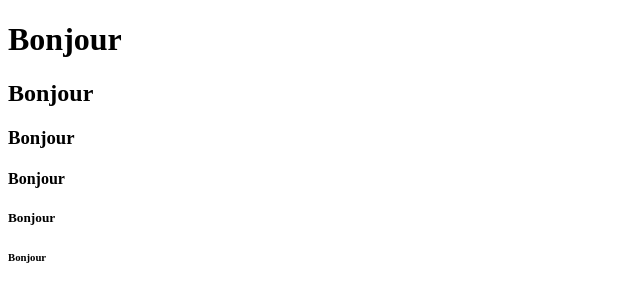
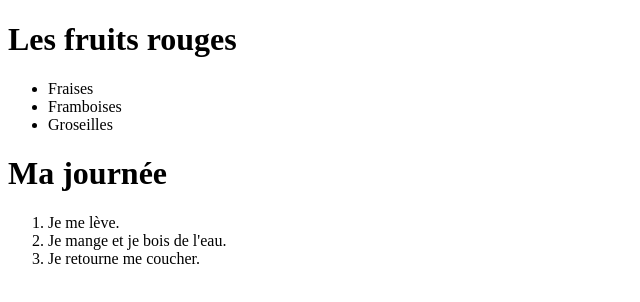
Before and after one commit to annickkere/MyFirstWebsite, a plain HTML site: page index.html in a window 1280 px wide. Shown: the whole page, without its empty margins (0-640 px from the left). Drawn offline with Linux system fonts and the light colour scheme.

Commit message:
Testing ordered and unordered lists!

```diff
--- a/index.html
+++ b/index.html
@@ -7,11 +7,18 @@
 
 	<body>
 		<!--Ceci est une première impression de mon site web professionnel!-->
-		<h1>Bonjour</h1>
-		<h2>Bonjour</h2>
-		<h3>Bonjour</h3>
-		<h4>Bonjour</h4>
-		<h5>Bonjour</h5>
-		<h6>Bonjour</h6>
+		<h1>Les fruits rouges</h1>
+		<ul>
+		<li>Fraises</li>
+		<li>Framboises</li>
+		<li>Groseilles</li>
+		</ul>
+
+		<h1>Ma journée</h1>
+		<ol>
+		<li>Je me lève.</li>
+		<li>Je mange et je bois de l'eau.</li>
+		<li>Je retourne me coucher.</li>
+		</ol>
 	</body>
 </html>
```
